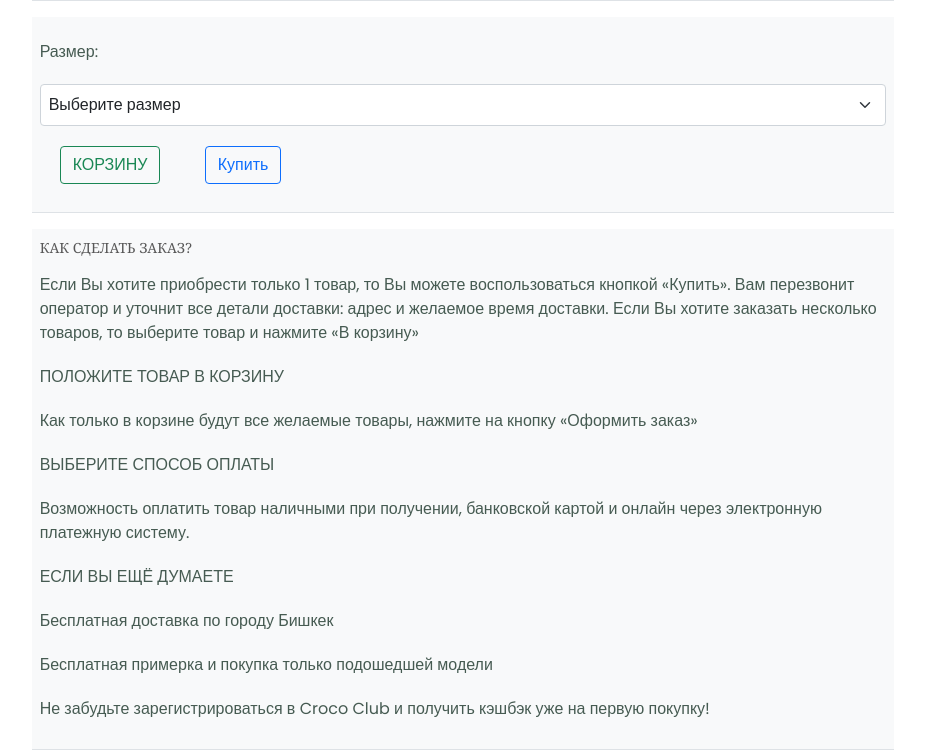
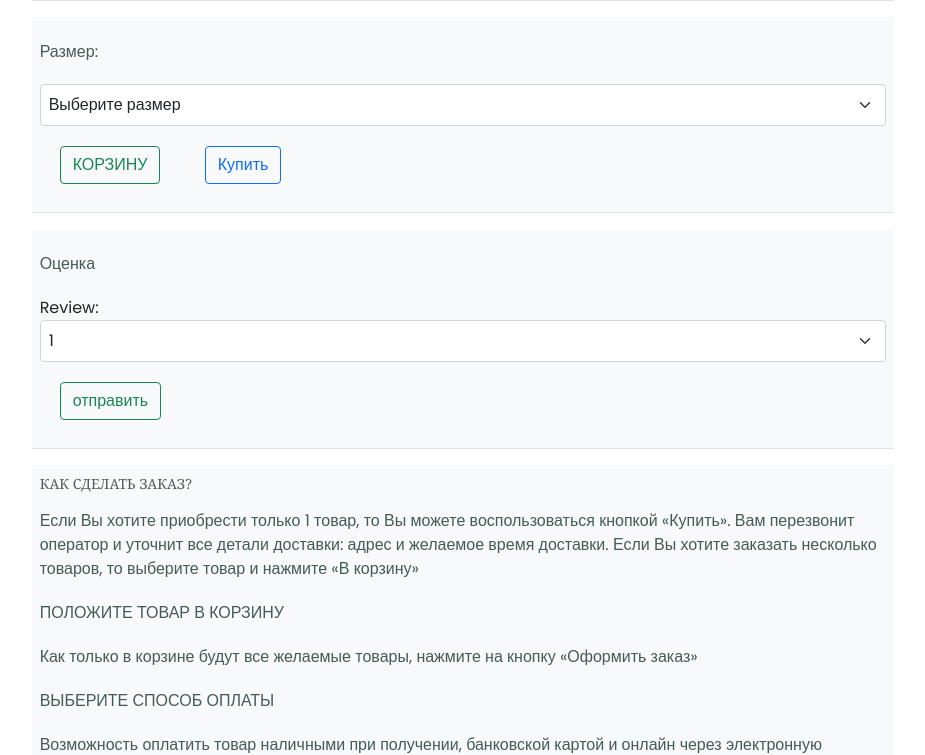
Before and after one commit to Sherdos/OnlineShopDjango, a Django app: page /product/show/1 in a window 1280 px wide. Shown: the part 435-1190 px from the top of the page, without its empty margins (311-1236 px from the left). Run offline with Django 5.2, Linux system fonts and the light colour scheme; tables that the repository leaves empty hold one stand-in row (values such as "Sample post"); grey boxes marked "Sample" are stand-in pictures.

Commit message:
added forms

```diff
--- /dev/null
+++ b/product/forms.py
@@ -0,0 +1,19 @@
+from django import forms
+choice = (
+ ('1','1'),
+ ('2','2'),
+ ('3','3'),
+ ('4','4'),
+ ('5','5'),
+ ('6','6'),
+ ('7','7'),
+ ('8','8'),
+ ('9','9'),
+ ('10','10'),
+)
+class Review(forms.Form):
+    """Review definition."""
+    review = forms.ChoiceField(choices=choice, widget=forms.Select(attrs={'class':'form-select d-inline-flex p-2 bd-highlight', }))
+
+
+    # TODO: Define form fields here
--- a/product/models.py
+++ b/product/models.py
@@ -11,6 +11,9 @@ class Product(models.Model):
     categories = models.ManyToManyField('product.Category', verbose_name='категории')
     # TODO: Define fields here
     sizes =models.ManyToManyField('product.Size', verbose_name='размеры')
+    rating = models.IntegerField(verbose_name='рейтинг', default=0)
+
+
     class Meta:
         """Meta definition for Product."""
 
--- a/product/templates/components/header/search_form.html
+++ b/product/templates/components/header/search_form.html
@@ -1,4 +1,5 @@
-<form class="d-flex">
-    <input class="form-control me-2" type="search" placeholder="Поиск" aria-label="Поиск">
+<form method="post" action="{% url 'search' %}" class="d-flex">
+  {% csrf_token %}
+    <input name="key" class="form-control me-2" type="search" placeholder="Поиск" aria-label="Поиск">
     <button class="btn btn-outline-success" type="submit">Поиск</button>
   </form>
--- a/product/templates/components/order/product_info.html
+++ b/product/templates/components/order/product_info.html
@@ -18,6 +18,8 @@
                <div class="categoria p-2 bg-light border-bottom">Категория: <span>{{card.categories.first}}</span></div>
 
             {% include 'components/order/select_size.html' %}
+            {% include 'components/order/review_form.html' %}
+
       <div class="support p-2 bg-light border-bottom">КАК СДЕЛАТЬ ЗАКАЗ?
 
           <p>Если Вы хотите приобрести только 1 товар, то Вы можете воспользоваться кнопкой «Купить». Вам перезвонит оператор и уточнит все детали доставки: адрес и желаемое время доставки. Если Вы хотите заказать несколько товаров, то выберите товар и нажмите «В корзину»</p>
--- /dev/null
+++ b/product/templates/components/order/review_form.html
@@ -0,0 +1,5 @@
+<form method="post" class="option p-2 bg-light border-bottom"> <p>Оценка</p>
+    {% csrf_token %}
+    {{form_review}}
+  <button type="submit" class=" my-btn btn btn-outline-success">отправить</button>
+</form>
--- /dev/null
+++ b/product/templates/test.html
@@ -0,0 +1,5 @@
+<form action="" method="post">
+    {% csrf_token %}
+    {{forms}}
+    <button type="submit">GO</button>
+</form>
--- a/product/urls.py
+++ b/product/urls.py
@@ -4,5 +4,5 @@ urlpatterns = [
     path('', v.index, name='index'),
     path('products/', v.products, name='products'),
     path('product/show/<int:pk>', v.show_product, name='show_product'),
-
+    path('product/search/', v.search, name='search'),
 ]
--- a/product/views.py
+++ b/product/views.py
@@ -1,7 +1,8 @@
 from django.shortcuts import render
 
+from product.forms import Review
 from product.models import Product
-
+from product.utils import search_product
 # Create your views here.
 
 def index(request):
@@ -16,9 +17,17 @@ def index(request):
 def show_product(request, pk):
     template_name = 'pages/show_product.html'
     card = Product.objects.get(id=pk)
+    if request.method == 'POST':
+        form = Review(request.POST)
+        if form.is_valid():
+            review_num = int(form.data['review'])
+            card.rating += review_num
+
+    form_review = Review()
     context = {
         'title':f'{card.title}',
-        'card':card
+        'card':card,
+        'form_review':form_review
     }
     return render(request, template_name,context)
 
@@ -30,3 +39,12 @@ def products(request):
         'cards':cards
     }
     return render(request, template_name,context)
+
+def search(request):
+    template_name = 'pages/clothes.html'
+    cards = search_product(request)
+    context = {
+        'title':"Одежда",
+        'cards':cards
+    }
+    return render(request, template_name ,context)
```
Also changed, not shown: product/utils.py (added, +9 -0 lines), product/migrations/0006_product_rating.py (added).
